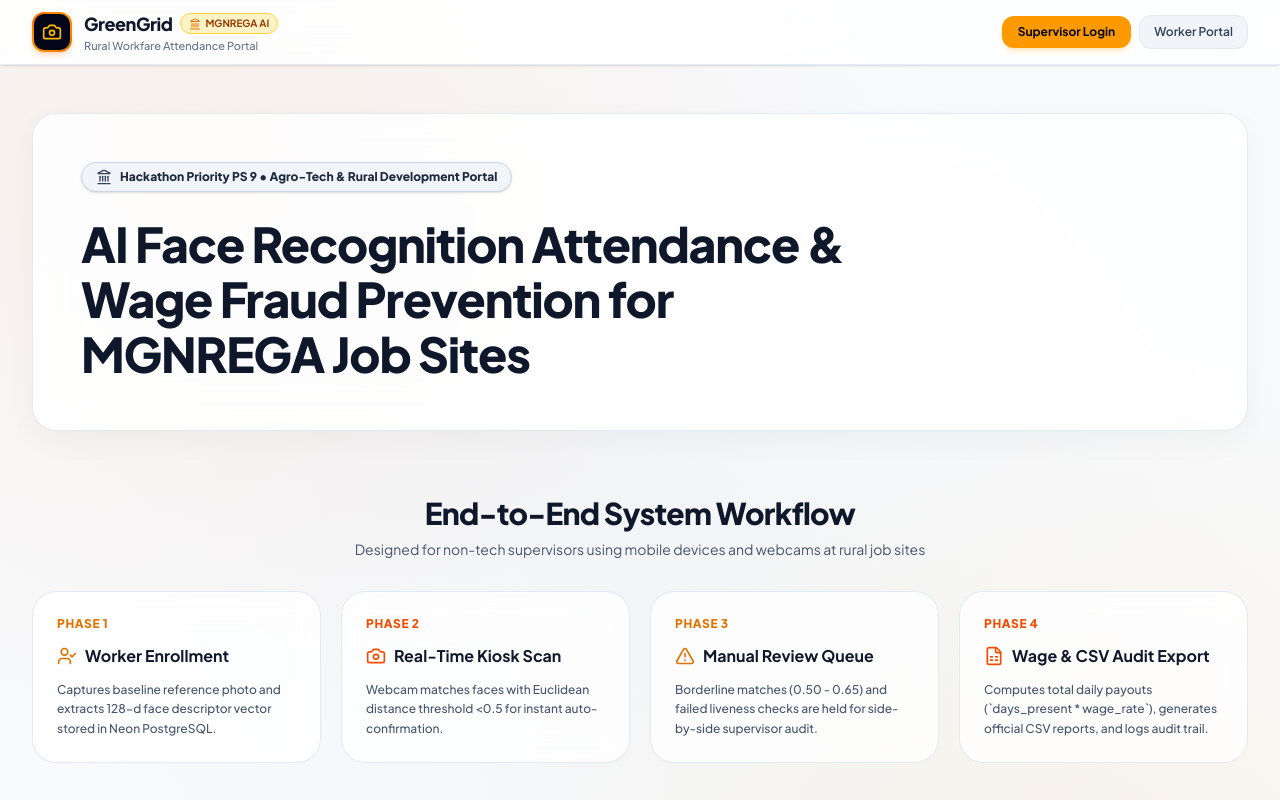
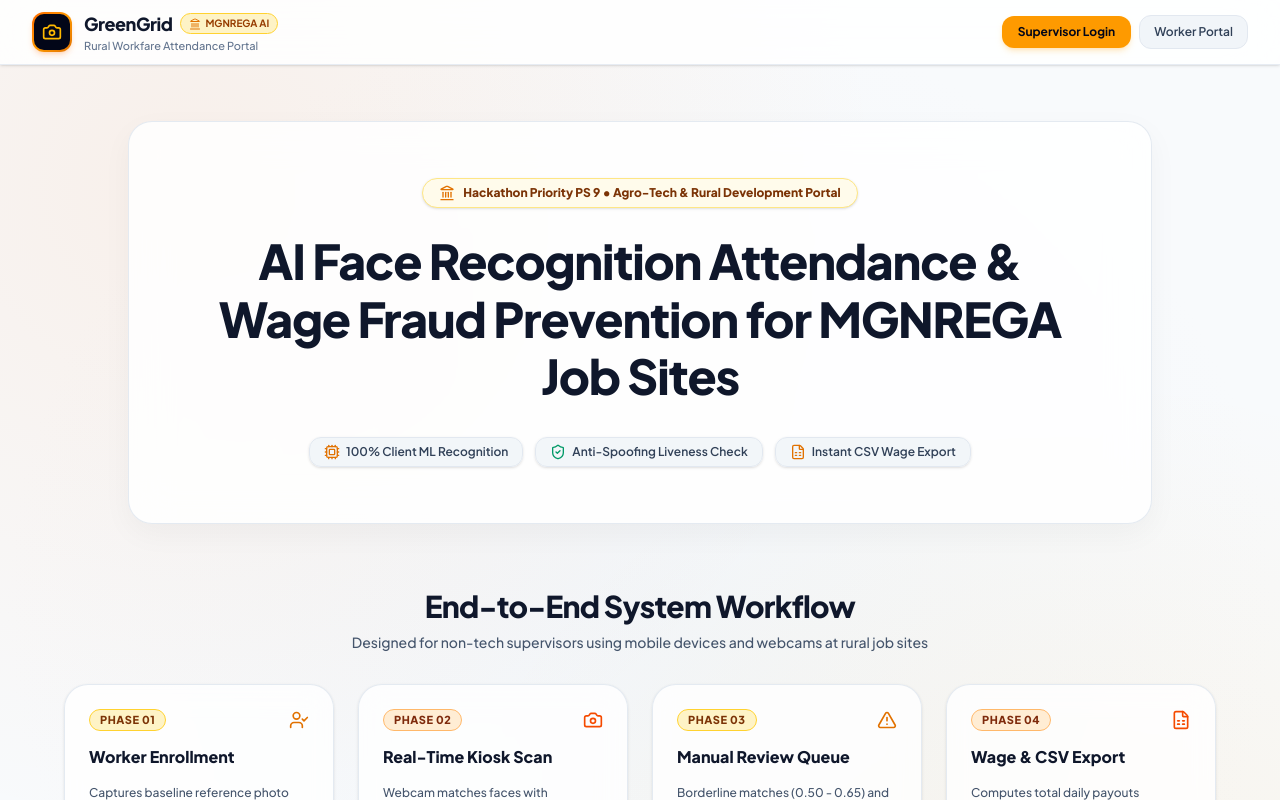
Before and after one commit to RishiVykunta/hakerthon, a Next.js app: page / in a window 1280 px wide. Shown: the top 800 px of the page. Built offline with nearby package versions, Linux system fonts and the light colour scheme; no server answers.

Commit message:
style: Center hero banner and polish alignment across landing page layout

```diff
--- a/src/app/page.tsx
+++ b/src/app/page.tsx
@@ -19,65 +19,79 @@ import {
 
 export default function LandingPage() {
   return (
-    <div className="space-y-16 py-4 max-w-7xl mx-auto">
-      {/* Hero Banner */}
-      <section className="relative overflow-hidden rounded-3xl glass-panel p-8 sm:p-12 border border-slate-200 shadow-xl">
-        <div className="relative z-10 max-w-3xl space-y-6">
-          <div className="inline-flex items-center gap-2 px-3.5 py-1.5 rounded-full bg-slate-100 border border-slate-300 text-slate-800 text-xs font-extrabold shadow-sm">
-            <Landmark className="w-4 h-4 text-slate-700" />
-            Hackathon Priority PS 9 • Agro-Tech & Rural Development Portal
-          </div>
+    <div className="space-y-16 py-6 max-w-7xl mx-auto">
+      {/* Executive Centered Hero Section */}
+      <section className="glass-panel p-8 sm:p-14 rounded-3xl border border-slate-200 shadow-xl text-center space-y-6 max-w-5xl mx-auto">
+        <div className="inline-flex items-center gap-2 px-4 py-1.5 rounded-full bg-amber-50 border border-amber-200 text-amber-900 text-xs font-extrabold shadow-sm mx-auto">
+          <Landmark className="w-4 h-4 text-amber-600" />
+          Hackathon Priority PS 9 • Agro-Tech & Rural Development Portal
+        </div>
 
-          <h1 className="text-3xl sm:text-5xl font-extrabold tracking-tight text-slate-900 leading-[1.15]">
-            AI Face Recognition Attendance & Wage Fraud Prevention for MGNREGA Job Sites
-          </h1>
+        <h1 className="text-3xl sm:text-5xl font-extrabold tracking-tight text-slate-900 leading-[1.2] max-w-4xl mx-auto">
+          AI Face Recognition Attendance & Wage Fraud Prevention for MGNREGA Job Sites
+        </h1>
+
+        {/* Feature Highlights Ribbon */}
+        <div className="pt-2 flex flex-wrap items-center justify-center gap-3 text-xs font-semibold text-slate-700">
+          <span className="px-3.5 py-1.5 rounded-xl bg-slate-100/90 border border-slate-200 flex items-center gap-1.5 shadow-sm">
+            <Cpu className="w-4 h-4 text-amber-600" /> 100% Client ML Recognition
+          </span>
+          <span className="px-3.5 py-1.5 rounded-xl bg-slate-100/90 border border-slate-200 flex items-center gap-1.5 shadow-sm">
+            <ShieldCheck className="w-4 h-4 text-emerald-600" /> Anti-Spoofing Liveness Check
+          </span>
+          <span className="px-3.5 py-1.5 rounded-xl bg-slate-100/90 border border-slate-200 flex items-center gap-1.5 shadow-sm">
+            <FileSpreadsheet className="w-4 h-4 text-amber-600" /> Instant CSV Wage Export
+          </span>
         </div>
       </section>
 
-
       {/* 4-Phase System Architecture Workflow */}
-      <section className="space-y-8">
+      <section className="space-y-8 max-w-6xl mx-auto">
         <div className="text-center max-w-2xl mx-auto space-y-2">
           <h2 className="text-2xl sm:text-3xl font-extrabold text-slate-900 tracking-tight">End-to-End System Workflow</h2>
-          <p className="text-sm text-slate-600">Designed for non-tech supervisors using mobile devices and webcams at rural job sites</p>
+          <p className="text-sm text-slate-600 font-medium">Designed for non-tech supervisors using mobile devices and webcams at rural job sites</p>
         </div>
 
-        <div className="grid grid-cols-1 sm:grid-cols-2 lg:grid-cols-4 gap-5">
-          <div className="p-6 rounded-3xl glass-card space-y-3">
-            <div className="text-xs font-extrabold text-amber-600 uppercase tracking-wider">Phase 1</div>
-            <div className="font-bold text-slate-900 flex items-center gap-2 text-base">
-              <UserCheck className="w-5 h-5 text-amber-600" /> Worker Enrollment
+        <div className="grid grid-cols-1 sm:grid-cols-2 lg:grid-cols-4 gap-6">
+          <div className="p-6 rounded-3xl glass-card space-y-3.5 border border-slate-200/90 shadow-sm hover:shadow-md transition-all hover:-translate-y-1">
+            <div className="flex items-center justify-between">
+              <span className="text-[11px] font-extrabold text-amber-900 uppercase tracking-wider bg-amber-100 px-2.5 py-0.5 rounded-full border border-amber-300">Phase 01</span>
+              <UserCheck className="w-5 h-5 text-amber-600" />
             </div>
+            <h3 className="font-extrabold text-slate-900 text-base">Worker Enrollment</h3>
             <p className="text-xs text-slate-600 leading-relaxed font-medium">
               Captures baseline reference photo and extracts 128-d face descriptor vector stored in Neon PostgreSQL.
             </p>
           </div>
 
-          <div className="p-6 rounded-3xl glass-card space-y-3">
-            <div className="text-xs font-extrabold text-orange-600 uppercase tracking-wider">Phase 2</div>
-            <div className="font-bold text-slate-900 flex items-center gap-2 text-base">
-              <Camera className="w-5 h-5 text-orange-600" /> Real-Time Kiosk Scan
+          <div className="p-6 rounded-3xl glass-card space-y-3.5 border border-slate-200/90 shadow-sm hover:shadow-md transition-all hover:-translate-y-1">
+            <div className="flex items-center justify-between">
+              <span className="text-[11px] font-extrabold text-orange-900 uppercase tracking-wider bg-orange-100 px-2.5 py-0.5 rounded-full border border-orange-300">Phase 02</span>
+              <Camera className="w-5 h-5 text-orange-600" />
             </div>
+            <h3 className="font-extrabold text-slate-900 text-base">Real-Time Kiosk Scan</h3>
             <p className="text-xs text-slate-600 leading-relaxed font-medium">
               Webcam matches faces with Euclidean distance threshold &lt;0.5 for instant auto-confirmation.
             </p>
           </div>
 
-          <div className="p-6 rounded-3xl glass-card space-y-3">
-            <div className="text-xs font-extrabold text-amber-600 uppercase tracking-wider">Phase 3</div>
-            <div className="font-bold text-slate-900 flex items-center gap-2 text-base">
-              <AlertTriangle className="w-5 h-5 text-amber-600" /> Manual Review Queue
+          <div className="p-6 rounded-3xl glass-card space-y-3.5 border border-slate-200/90 shadow-sm hover:shadow-md transition-all hover:-translate-y-1">
+            <div className="flex items-center justify-between">
+              <span className="text-[11px] font-extrabold text-amber-900 uppercase tracking-wider bg-amber-100 px-2.5 py-0.5 rounded-full border border-amber-300">Phase 03</span>
+              <AlertTriangle className="w-5 h-5 text-amber-600" />
             </div>
+            <h3 className="font-extrabold text-slate-900 text-base">Manual Review Queue</h3>
             <p className="text-xs text-slate-600 leading-relaxed font-medium">
               Borderline matches (0.50 - 0.65) and failed liveness checks are held for side-by-side supervisor audit.
             </p>
           </div>
 
-          <div className="p-6 rounded-3xl glass-card space-y-3">
-            <div className="text-xs font-extrabold text-orange-600 uppercase tracking-wider">Phase 4</div>
-            <div className="font-bold text-slate-900 flex items-center gap-2 text-base">
-              <FileSpreadsheet className="w-5 h-5 text-orange-600" /> Wage & CSV Audit Export
+          <div className="p-6 rounded-3xl glass-card space-y-3.5 border border-slate-200/90 shadow-sm hover:shadow-md transition-all hover:-translate-y-1">
+            <div className="flex items-center justify-between">
+              <span className="text-[11px] font-extrabold text-orange-900 uppercase tracking-wider bg-orange-100 px-2.5 py-0.5 rounded-full border border-orange-300">Phase 04</span>
+              <FileSpreadsheet className="w-5 h-5 text-orange-600" />
             </div>
+            <h3 className="font-extrabold text-slate-900 text-base">Wage & CSV Export</h3>
             <p className="text-xs text-slate-600 leading-relaxed font-medium">
               Computes total daily payouts (`days_present * wage_rate`), generates official CSV reports, and logs audit trail.
             </p>
@@ -85,28 +99,26 @@ export default function LandingPage() {
         </div>
       </section>
 
-      {/* Demo Credentials Quick Callout */}
-      <section className="glass-panel p-8 rounded-3xl border border-amber-300 flex flex-col md:flex-row items-center justify-between gap-6 shadow-xl">
-        <div className="space-y-1">
-          <div className="flex items-center gap-2">
-            <span className="px-3 py-1 rounded-full text-xs font-extrabold bg-amber-100 text-amber-800 border border-amber-300">
-              Ready for Hackathon Jury Demo
-            </span>
+      {/* Demo Credentials Quick Callout Banner */}
+      <section className="glass-panel p-8 rounded-3xl border border-slate-200 flex flex-col md:flex-row items-center justify-between gap-6 shadow-xl max-w-6xl mx-auto">
+        <div className="space-y-1.5 text-center md:text-left">
+          <div className="inline-flex items-center gap-1.5 px-3 py-0.5 rounded-full text-xs font-extrabold bg-amber-100 text-amber-900 border border-amber-300">
+            Ready for Hackathon Jury Demo
           </div>
           <h3 className="text-xl font-extrabold text-slate-900">Experience Live Recognition & Wage Auditing</h3>
           <p className="text-xs text-slate-600 font-medium">Pre-enrolled demo workers ready for instant webcam facial verification testing.</p>
         </div>
 
-        <div className="flex items-center gap-3">
+        <div className="flex items-center gap-3 shrink-0">
           <Link
             href="/login?role=supervisor"
-            className="px-5 py-3 rounded-xl text-xs font-extrabold bg-amber-500 text-slate-950 hover:bg-amber-400 transition-all shadow-lg shadow-amber-500/20"
+            className="px-5 py-3 rounded-xl text-xs font-extrabold bg-amber-500 text-slate-950 hover:bg-amber-400 transition-all shadow-md shadow-amber-500/20 hover:scale-[1.02]"
           >
             Supervisor Login Demo
           </Link>
           <Link
             href="/login?role=worker"
-            className="px-5 py-3 rounded-xl text-xs font-bold bg-white text-slate-800 hover:text-slate-900 border border-slate-300 shadow-sm transition-all"
+            className="px-5 py-3 rounded-xl text-xs font-bold bg-white text-slate-800 hover:text-slate-900 border border-slate-300 shadow-sm transition-all hover:scale-[1.02]"
           >
             Worker Self-Service Demo
           </Link>
```
